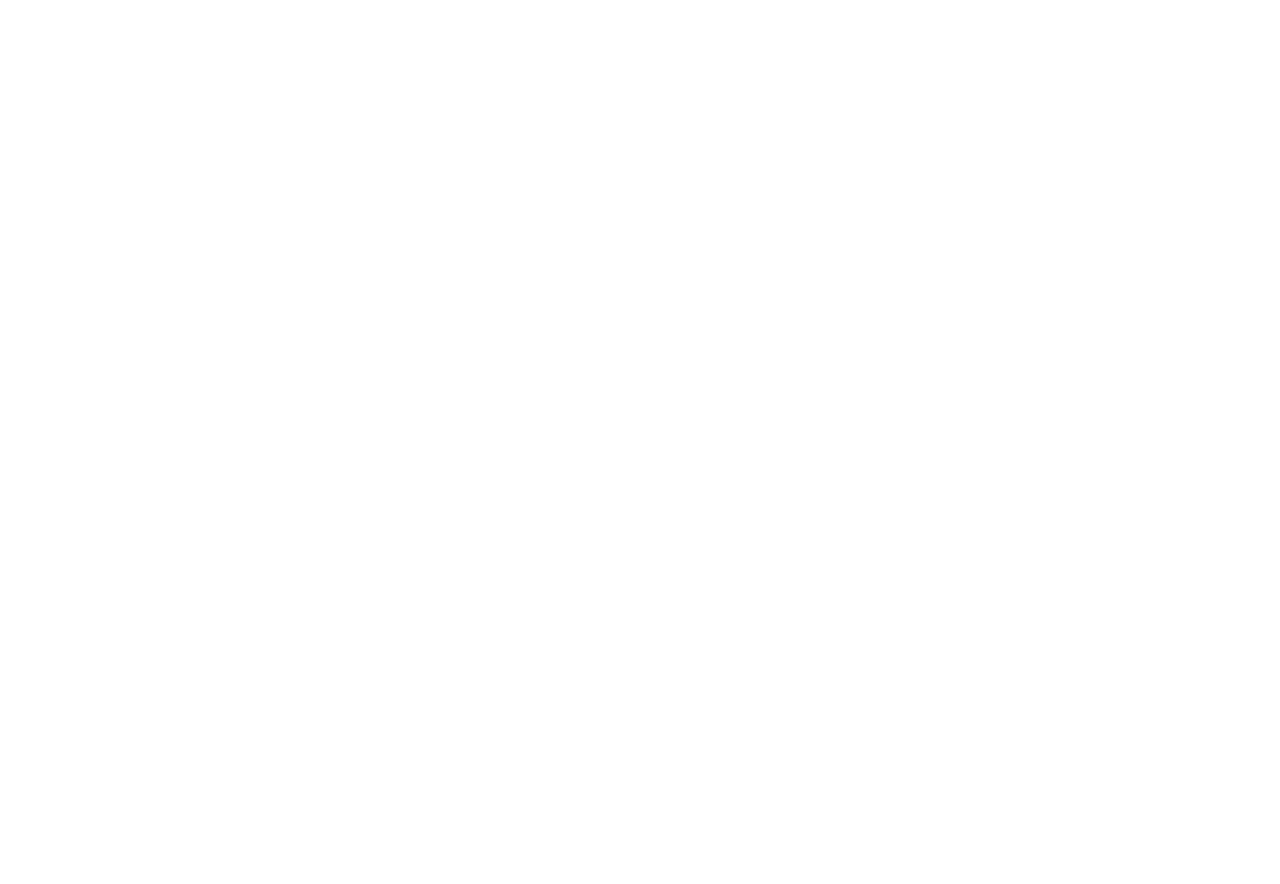
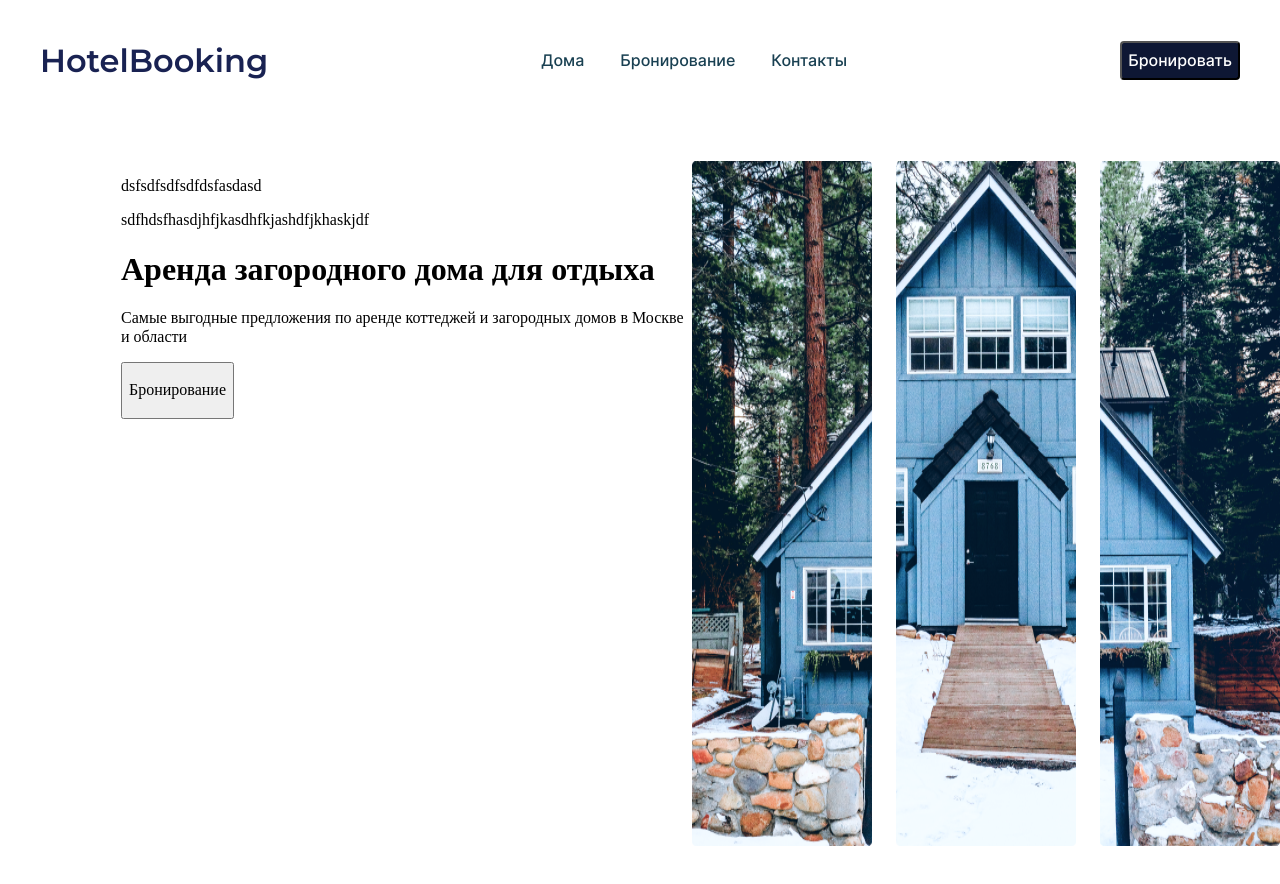
Before and after one commit to AntonMVl/competition, a plain HTML site: page index.html in a window 1280 px wide. Before the commit the page ends 800 px from the top, so only its background shows below. Drawn offline with Linux system fonts and the light colour scheme.

Commit message:
На сколько сил хватило)

```diff
--- /dev/null
+++ b/blocks/cover/__columns/cover__columns.css
@@ -0,0 +1,3 @@
+.cover__columns {
+    display: flex;
+}
--- /dev/null
+++ b/blocks/cover/__image/cover__image.css
@@ -0,0 +1,8 @@
+.cover__image {
+    display: flex;
+    min-width: 588px;
+    min-height: 685px;
+    margin-top: auto;
+    margin-right: auto;
+    justify-content: space-between;
+}
--- /dev/null
+++ b/blocks/cover/__shell/cover__shell.css
@@ -0,0 +1,8 @@
+.cover__shell {
+    max-width: 1199px;
+    max-height: max-content;
+    margin-top: auto;
+    margin-bottom: auto;
+    margin-left: 121px;
+    display: flex;
+}
--- /dev/null
+++ b/blocks/cover/cover.css
@@ -0,0 +1,6 @@
+.cover {
+    max-width: 1440px;
+    min-height: 845px;
+    margin-right: auto;
+    margin-left: auto;
+}
--- /dev/null
+++ b/blocks/header/__HotelBooking/header__HotelBooking.css
@@ -0,0 +1,12 @@
+.header__HotelBooking {
+    max-width: max-content;
+    max-height: max-content;
+    margin-top: auto;
+    margin-bottom: auto;
+    font-family: 'Montserrat';
+    font-style: normal;
+    font-weight: 600;
+    font-size: 32px;
+    line-height: 39px;
+    color: #192252;
+}
--- /dev/null
+++ b/blocks/header/__button/header__button.css
@@ -0,0 +1,9 @@
+.header__button {
+    max-width: 136px;
+    max-height: 47px;
+    background: #0E1734;
+    border-radius: 4px;
+}
+.header__button:hover {
+    background: #34b3fd;;
+}
--- /dev/null
+++ b/blocks/header/__nav/header__nav.css
@@ -0,0 +1,8 @@
+.header__nav {
+    max-width: 308px;
+    max-height: max-content;
+    margin-top: auto;
+    margin-bottom: auto;
+    display: flex;
+    justify-content: space-between;
+}
--- /dev/null
+++ b/blocks/header/__points/header__points.css
@@ -0,0 +1,16 @@
+.header__points {
+    font-family: 'Inter';
+    font-style: normal;
+    font-weight: 500;
+    font-size: 16px;
+    line-height: 19px;
+    color: #194052;
+    margin-right: 36px;
+    text-decoration: none;
+}
+.header__points:last-child {
+    margin-right: 0;
+}
+.header__points:hover {
+    color: #34b3fd;
+}
--- /dev/null
+++ b/blocks/header/__shell/header_shell.css
@@ -0,0 +1,10 @@
+.header__shell {
+    margin-top: 41px;
+    margin-bottom: 32px;
+    margin-left: auto;
+    margin-right: auto;
+    max-width: 1200px;
+    max-height: max-content;
+    display: flex;
+    justify-content: space-between;
+}
--- /dev/null
+++ b/blocks/header/__text-button/header__text-button.css
@@ -0,0 +1,9 @@
+.header__text-button {
+    margin: 0 0;
+    font-family: 'Inter';
+    font-style: normal;
+    font-weight: 500;
+    font-size: 16px;
+    line-height: 19px;
+    color: #FFFFFF;
+}
--- /dev/null
+++ b/blocks/header/header.css
@@ -0,0 +1,6 @@
+.header {
+    margin: 0 auto;
+    padding: 0 0;
+    max-width: 1440px;
+    min-height: 120px;
+}
--- a/index.html
+++ b/index.html
@@ -8,6 +8,43 @@
     <title>Hotel Booking</title>
 </head>
 <body>
-
+    <!--Первый блок навигация-->
+    <header class="header">
+      <div class="header__shell">
+        <h2 class="header__HotelBooking">HotelBooking</h2>
+        <nav class="header__nav">
+          <a href="#" class="header__points">Дома</a>
+          <a href="#" class="header__points">Бронирование</a>
+          <a href="#" class="header__points">Контакты</a>
+        </nav>
+        <button class="header__button">
+          <p class="header__text-button">Бронировать</p>
+        </button>
+      </div>
+    </header>
+    <!--Второй блок. Обложка-->
+    <section class="cover">
+      <div class="cover__shell">
+        <div class="cover__columns">
+          <div class="cover__info">
+            <p class="cover__info-small">dsfsdfsdfsdfdsfasdasd</p>
+            <p class="cover__info-small">sdfhdsfhasdjhfjkasdhfkjashdfjkhaskjdf</p>
+            <div class="cover__main-text">
+              <h1 class="cover__title">Аренда загородного дома для отдыха</h1>
+              <p class="cover__subtitle">Самые выгодные предложения по аренде коттеджей
+                и загородных домов в Москве и области</p>
+              <button class="cover_button">
+                <p class="cover__text-button">Бронирование</p>
+              </button>
+            </div>
+          </div>
+          <div class="cover__image">
+            <img src="./image/meritt-thomas-u-Hb93V6IWI-unsplash 1.png" class="cover__img" alt="домик 1 часть">
+            <img src="./image/meritt-thomas-u-Hb93V6IWI-unsplash 2.png" class="cover__img" alt="домик 2 часть">
+            <img src="./image/meritt-thomas-u-Hb93V6IWI-unsplash 3.png" class="cover__img" alt="домик 3 часть">
+          </div>
+        </div>
+      </div>
+    </section>
 </body>
 </html>
--- a/pages/index.css
+++ b/pages/index.css
@@ -2,3 +2,19 @@
 @import url(../vendor/normalize.css);
 /*Подключение fonts*/
 @import url(../vendor/fonts/fonts.css);
+
+/*Первый блок навигация*/
+@import url(../blocks/header/header.css);
+@import url(../blocks/header/__shell/header_shell.css);
+@import url(../blocks/header/__HotelBooking/header__HotelBooking.css);
+@import url(../blocks/header/__nav/header__nav.css);                   /*само меню*/
+@import url(../blocks/header/__points/header__points.css);
+@import url(../blocks/header/__button/header__button.css);             /*кнопка*/
+@import url(../blocks/header/__text-button/header__text-button.css);
+
+/*Второй блок. Обложка*/
+@import url(../blocks/cover/cover.css);
+@import url(../blocks/cover/__shell/cover__shell.css);
+@import url(../blocks/cover/__columns/cover__columns.css);
+@import url(../blocks/cover/__info/cover__info.css);
+@import url(../blocks/cover/__image/cover__image.css);
```
Also changed, not shown: blocks/cover/__info/cover__info.css (added).
